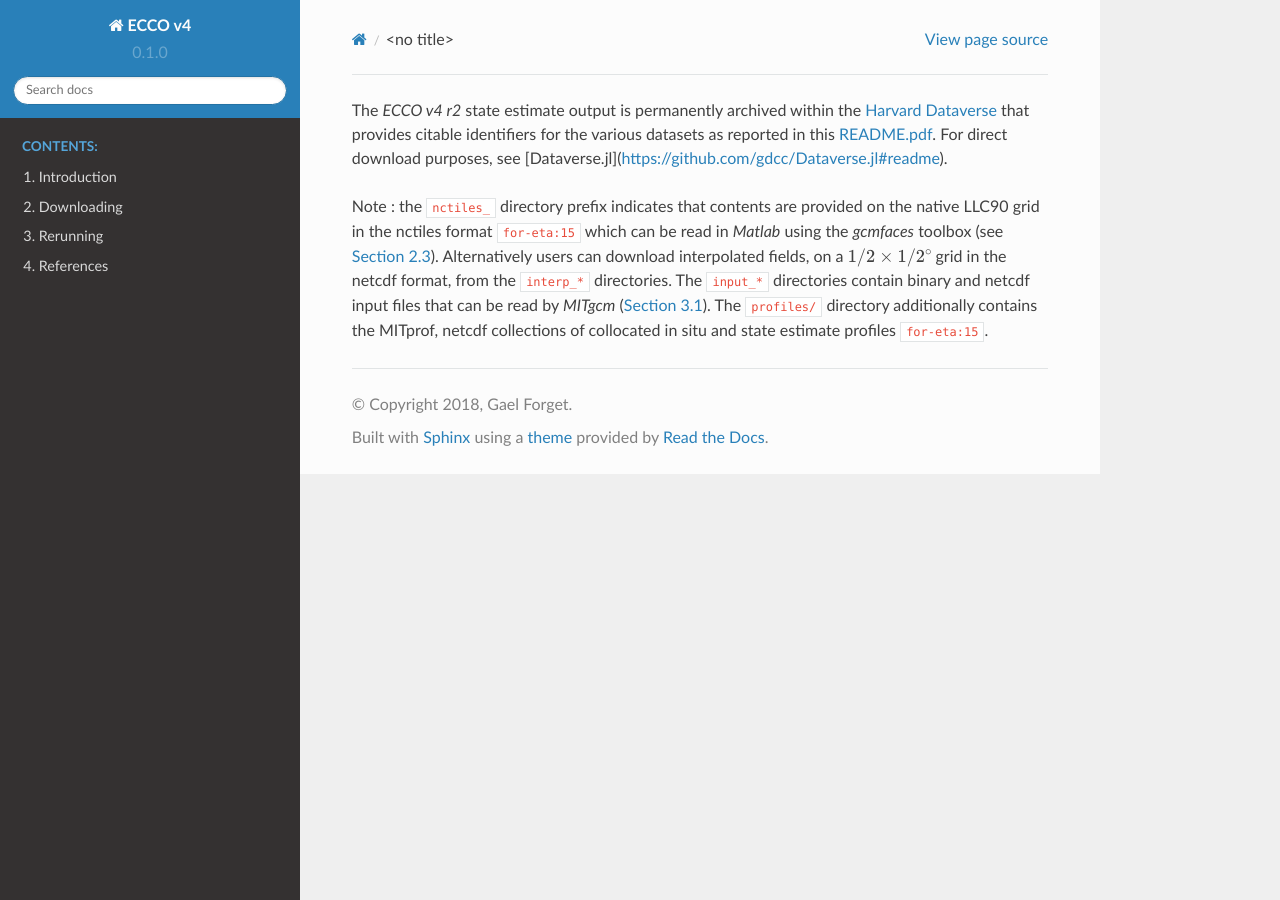
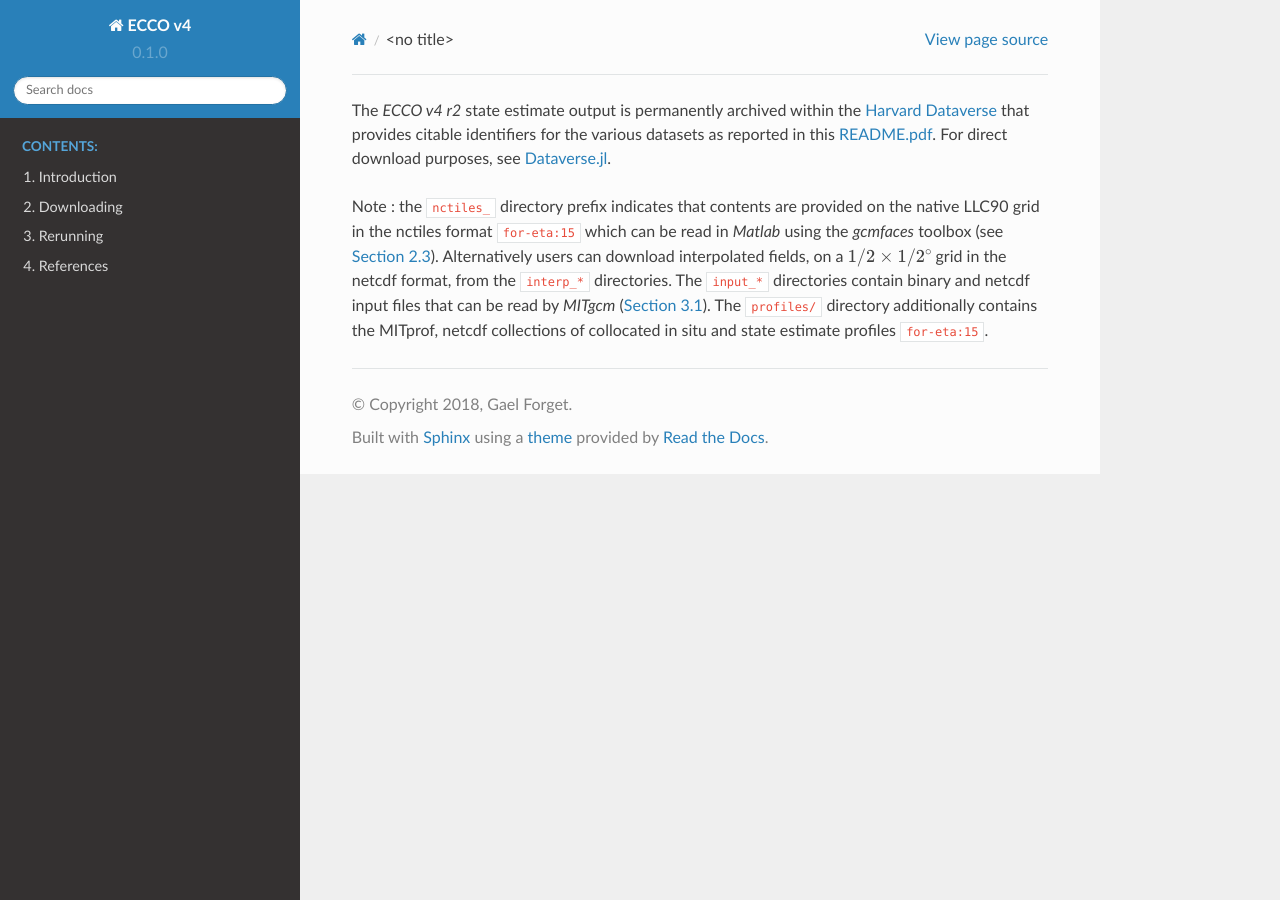
Before and after one commit to gaelforget/ECCOv4, a Sphinx documentation site: the page built from docs/eccov4r2_output.rst, in a window 1280 px wide. Built offline with Sphinx 7.4.7 and the Read the Docs theme 2.0.0, drawn with Linux system fonts in a browser that asks for light colours; cross-references to code outside the pages are shown as plain code.

Commit message:
fix link

```diff
--- a/docs/eccov4r2_output.rst
+++ b/docs/eccov4r2_output.rst
@@ -1,4 +1,4 @@
 
-The `ECCO v4 r2` state estimate output is permanently archived within the `Harvard Dataverse <https://dataverse.harvard.edu/dataverse/ECCOv4r2>`__ that provides citable identifiers for the various datasets as reported in this `README.pdf <https://dataverse.harvard.edu/api/access/datafile/2863409>`__. For direct download purposes, see [Dataverse.jl](https://github.com/gdcc/Dataverse.jl#readme).
+The `ECCO v4 r2` state estimate output is permanently archived within the `Harvard Dataverse <https://dataverse.harvard.edu/dataverse/ECCOv4r2>`__ that provides citable identifiers for the various datasets as reported in this `README.pdf <https://dataverse.harvard.edu/api/access/datafile/2863409>`__. For direct download purposes, see `Dataverse.jl <https://github.com/gdcc/Dataverse.jl#readme>`__.
 
 Note : the ``nctiles_`` directory prefix indicates that contents are provided on the native LLC90 grid in the nctiles format :cite:`for-eta:15` which can be read in `Matlab` using the `gcmfaces` toolbox (see :numref:`download-analysis`). Alternatively users can download interpolated fields, on a :math:`1/2\times1/2^\circ` grid in the netcdf format, from the ``interp_*`` directories. The ``input_*`` directories contain binary and netcdf input files that can be read by `MITgcm` (:numref:`eccov4-baseline`). The ``profiles/`` directory additionally contains the MITprof, netcdf collections of collocated in situ and state estimate profiles :cite:`for-eta:15`.
```
